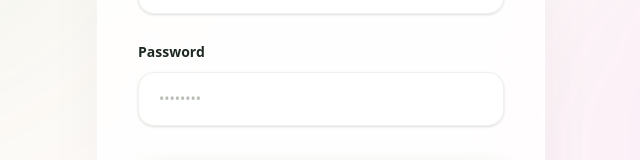
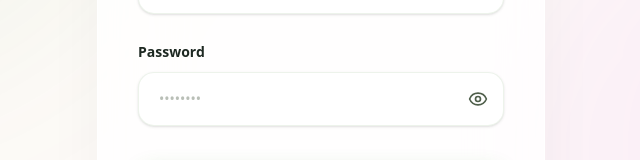
Before and after one commit to Swarthyghost/berrydelacream, a Next.js app: page /admin/login in a window 1280 px wide. Shown: the part 430-590 px from the top of the page, without its empty margins (319-959 px from the left). Built offline with nearby package versions, Linux system fonts and the light colour scheme; no server answers.

Commit message:
Add password visibility toggle to login UI

```diff
--- a/src/components/Login.tsx
+++ b/src/components/Login.tsx
@@ -1,7 +1,7 @@
 import { useState } from 'react';
 import { auth } from '../firebase';
 import { signInWithEmailAndPassword } from 'firebase/auth';
-import { Package, Lock } from 'lucide-react';
+import { Package, Lock, Eye, EyeOff } from 'lucide-react';
 import { useRouter } from 'next/navigation';
 
 interface LoginProps {
@@ -11,6 +11,7 @@ interface LoginProps {
 export default function Login({ onBackToStore }: LoginProps) {
   const [email, setEmail] = useState('');
   const [password, setPassword] = useState('');
+  const [showPassword, setShowPassword] = useState(false);
   const [error, setError] = useState('');
   const [isLoading, setIsLoading] = useState(false);
   const router = useRouter();
@@ -85,14 +86,26 @@ export default function Login({ onBackToStore }: LoginProps) {
                 <input
                   id="password"
                   name="password"
-                  type="password"
+                  type={showPassword ? 'text' : 'password'}
                   autoComplete="current-password"
                   required
                   value={password}
                   onChange={(e) => setPassword(e.target.value)}
-                  className="appearance-none block w-full px-5 py-4 bg-surface-container-lowest border border-outline-variant/40 rounded-2xl shadow-sm placeholder-on-surface-variant/40 focus:outline-none focus:ring-2 focus:ring-primary focus:border-transparent transition-all sm:text-sm font-medium text-on-surface"
+                  className="appearance-none block w-full pl-5 pr-12 py-4 bg-surface-container-lowest border border-outline-variant/40 rounded-2xl shadow-sm placeholder-on-surface-variant/40 focus:outline-none focus:ring-2 focus:ring-primary focus:border-transparent transition-all sm:text-sm font-medium text-on-surface"
                   placeholder="••••••••"
                 />
+                <button
+                  type="button"
+                  onClick={() => setShowPassword(!showPassword)}
+                  className="absolute inset-y-0 right-0 pr-4 flex items-center text-on-surface-variant hover:text-primary transition-colors focus:outline-none"
+                  aria-label={showPassword ? 'Hide password' : 'Show password'}
+                >
+                  {showPassword ? (
+                    <EyeOff className="h-5 w-5" aria-hidden="true" />
+                  ) : (
+                    <Eye className="h-5 w-5" aria-hidden="true" />
+                  )}
+                </button>
               </div>
             </div>
 
```
